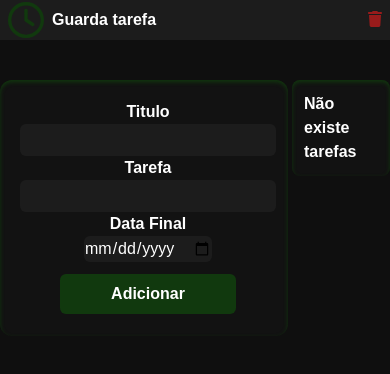
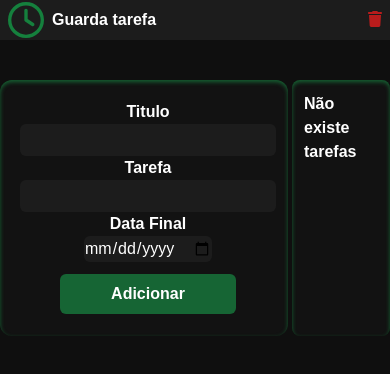
Before and after one commit to Igorrafael90/GuardaTarefas, a Next.js app: page / in a window 390 px wide. Shown: the top 374 px of the page. Built offline with nearby package versions, Linux system fonts and the light colour scheme.

Commit message:
Termino de estetica + Inicio da responsividade

```diff
--- a/app/page.tsx
+++ b/app/page.tsx
@@ -23,40 +23,40 @@ export default function Home() {
     <>
       <header className="w-full bg-Cinza h-10 flex  justify-between items-center">
         <div className="flex space-x-2 items-center">
-          <FontAwesomeIcon className="ml-2 h-9 text-Verde" icon={faClock} />
+          <FontAwesomeIcon className="ml-2 h-9 text-green-700" icon={faClock} />
           <h1 className="text-white font-bold">Guarda tarefa</h1>
         </div>
         <button onClick={() => clearTasks(setTasks)}>
-          <FontAwesomeIcon className="mr-2 text-red-800" icon={faTrash}/>
+          <FontAwesomeIcon className="mr-2 text-red-700" icon={faTrash}/>
         </button>
       </header>
       <main className="w-full h-full flex items-center justify-center">
         <section className="w-full flex mt-10 space-x-1">
-          <div className="flex flex-col items-center text-white bg-CinzaM w-2/4 h-64 pl-2 max-w-80 min-w-72 rounded-xl shadow-Verde shadow-inner">
+          <div className="flex flex-col items-center text-white bg-CinzaM w-2/4 h-64 pl-2 max-w-80 min-w-72 rounded-xl shadow-green-800 shadow-inner">
             <label className="mt-5 font-bold">Titulo</label>
             <input className="block bg-Cinza w-64 h-8 rounded-md" name="title" value={Title} onChange={(e) => setTitle(e.target.value)} type="text" />
             <label className="font-bold">Tarefa</label>
             <input className="block bg-Cinza w-64 h-8 rounded-md" name="content" value={Content} onChange={(e) => setContent(e.target.value)} type="text" />
             <label className="font-bold">Data Final</label>
             <input className="block bg-Cinza w-32 rounded-md" name="dataF" value={DataF} onChange={(e) => setDataF(e.target.value)} type="date" />
-            <button className="bg-Verde p-2 mt-3 rounded-md w-44 font-bold" onClick={() => addTask(Title, Content, DataF, Tasks, setTasks, setTitle, setContent, setDataF)}>
+            <button className="bg-green-800 p-2 mt-3 rounded-md w-44 font-bold" onClick={() => addTask(Title, Content, DataF, Tasks, setTasks, setTitle, setContent, setDataF)}>
               Adicionar
             </button>
           </div>
 
-          <div className="bg-CinzaM w-3/4 h-full rounded-lg shadow-Verde shadow-inner grid grid-cols-2 p-3">
+          <div className="bg-CinzaM w-3/4 h-auto rounded-lg shadow-green-800 shadow-inner grid grid-cols-2 p-3">
             {Tasks.length == 0 ? (
               <p className="text-white font-extrabold">Não existe tarefas</p>
             ) : (
               Tasks.map((task, index) => (
-                <div key={index} className="bg-Cinza w-80 rounded-lg flex flex-col p-2 mb-5 shadow-md shadow-black">
+                <div key={index} className="bg-Cinza w-80 h-48 rounded-lg flex flex-col p-2 mb-5 shadow-md shadow-black">
                   <h1 className="font-extrabold text-white text-xl">{task.Title}</h1>
-                  <p className="break-words text-white text-xs py-2">{task.Content}</p>
+                  <p className="break-words text-white text-xs h-40 py-2">{task.Content}</p>
                   <div className="flex justify-between">
                     <p className="text-white font-extrabold text-sm">{task.dataCriacao}</p>
                     <p className="text-white font-extrabold text-sm">{task.DataF}</p>
                     <button onClick={() => deleteTask(task.id, Tasks, setTasks)}>
-                      <FontAwesomeIcon className="text-red-800" icon={faTrash}/>
+                      <FontAwesomeIcon className="text-red-700" icon={faTrash}/>
                     </button>
                   </div>
                 </div>
--- a/tailwind.config.ts
+++ b/tailwind.config.ts
@@ -13,6 +13,10 @@ export default {
         Cinza: '#1c1c1c',//#121212
         Verde: '#11390e'
       },
+      screens: {
+        'max-sm': { max: '850px' },
+        'max-smd': { max: '985px' },
+      },
     },
   },
   plugins: [],
```
